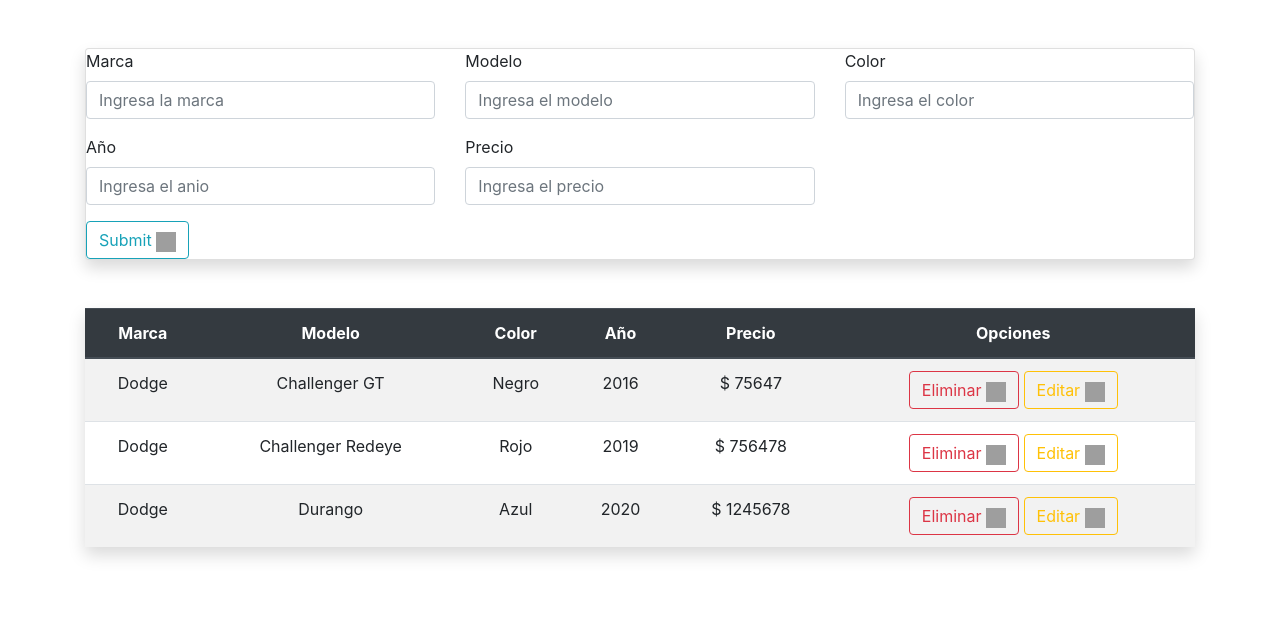
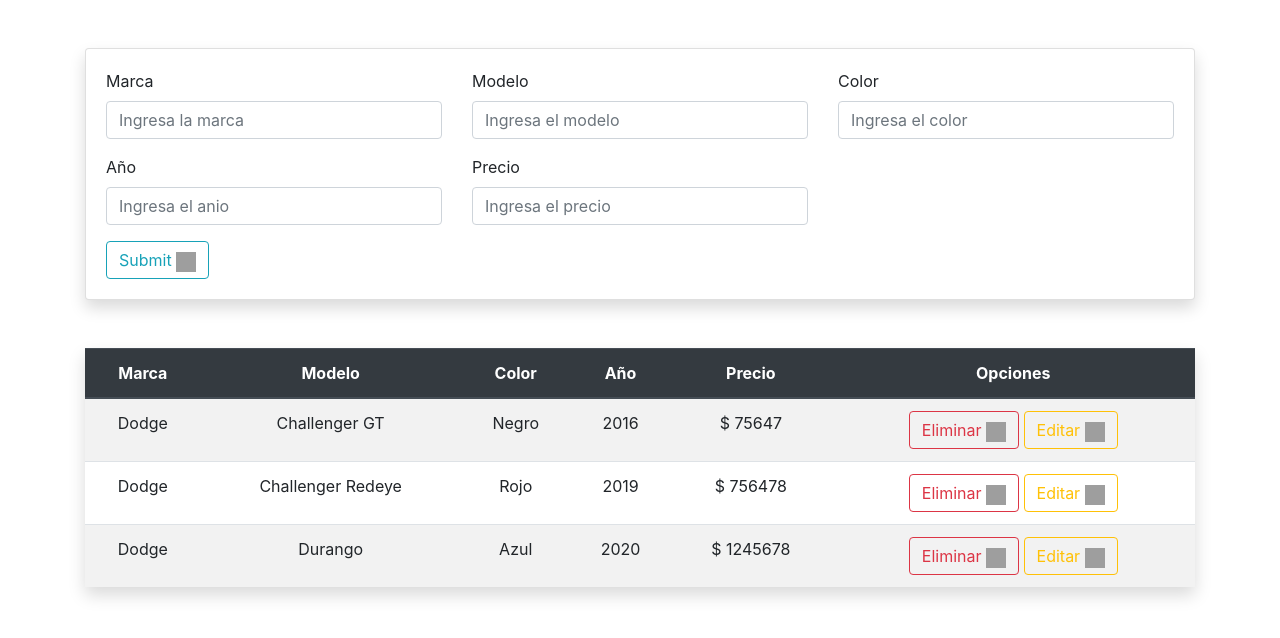
Before and after one commit to Phoenix9960/CRUD, a plain HTML site: page index.html in a window 1280 px wide. Drawn offline with nearby package versions, Linux system fonts and the light colour scheme; grey boxes are pictures that could not be loaded.

Commit message:
modificacion de padding al formulario

```diff
--- a/css/style.css
+++ b/css/style.css
@@ -5,3 +5,6 @@
     width: 20px;
     height: 20px;
 }
+.card {
+    padding: 20px;
+}
```
